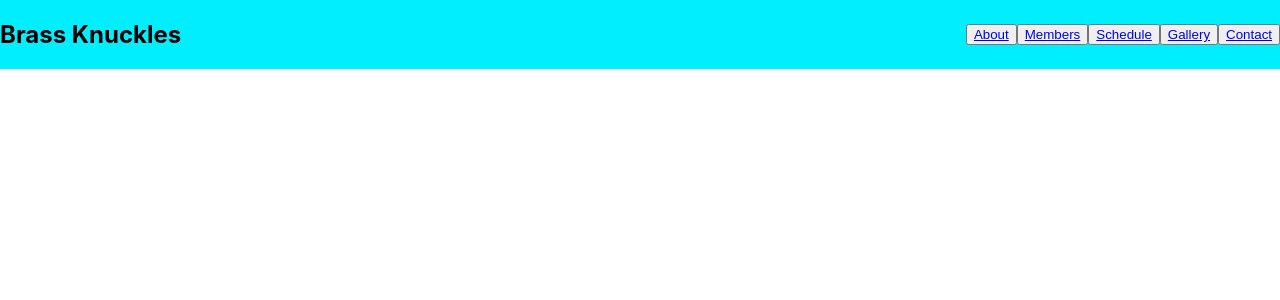
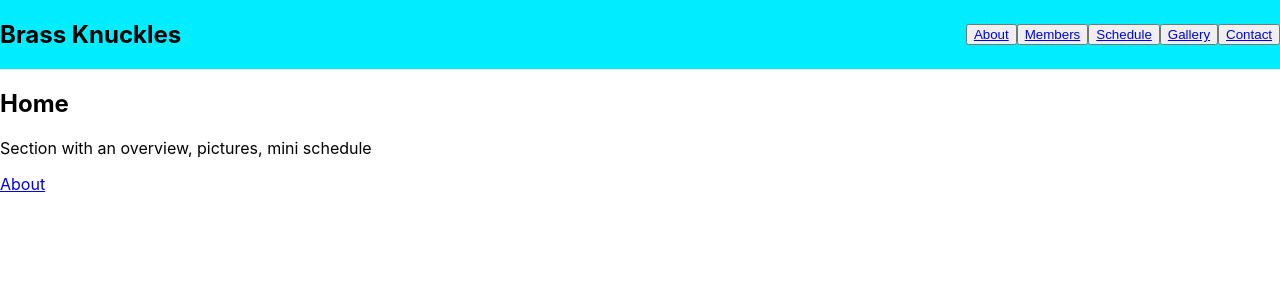
Before and after one commit to jamestw13/brass-knuckles, a React (Create React App) app: page / in a window 1280 px wide. Shown: the top 300 px of the page. Built offline with nearby package versions, Linux system fonts and the light colour scheme.

Commit message:
added Home page

```diff
--- a/src/App.js
+++ b/src/App.js
@@ -1,8 +1,9 @@
 import './App.css';
 import { BrowserRouter as Router, Route, Routes } from 'react-router-dom';
 
+import About from './pages/About';
+import Home from './pages/Home';
 import Header from './components/Header';
-import About from './components/About';
 
 function App() {
   return (
@@ -10,6 +11,7 @@ function App() {
       <Header />
       <main>
         <Routes>
+          <Route path='/' element={<Home />} />
           <Route path='/about' element={<About />} />
           <Route path='/members' element={<About />} />
           <Route path='/schedule' element={<About />} />
--- a/src/components/About.js
+++ b/src/pages/About.js
@@ -3,11 +3,11 @@ import { Link } from 'react-router-dom';
 
 function About() {
   return (
-    <>
+    <section>
       <h2>About</h2>
       <p>Information about Brass Knuckles</p>
       <Link to='/members'>About our members</Link>
-    </>
+    </section>
   );
 }
 
--- /dev/null
+++ b/src/pages/Home.js
@@ -0,0 +1,15 @@
+import React from 'react';
+import { Link } from 'react-router-dom';
+
+function Home() {
+  return (
+    <>
+      <h2>Home</h2>
+      <p>Section with an overview, pictures, mini schedule</p>
+      <Link to='/about'>About</Link>
+      <Link to='/gallery'></Link>
+    </>
+  );
+}
+
+export default Home;
```
Also changed, not shown: 2 other files (tests, documents, lock files or other folders).
